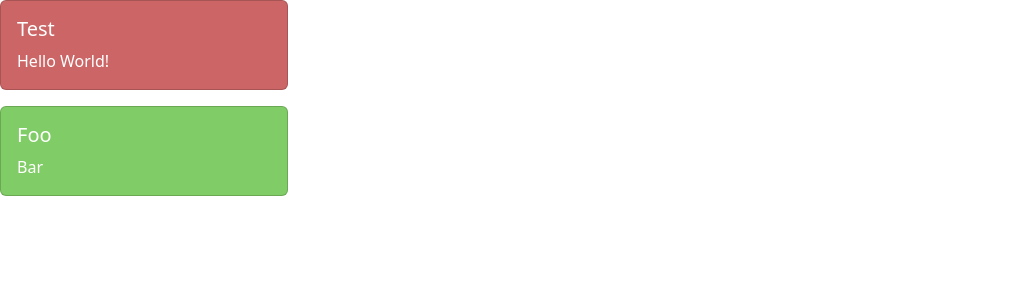
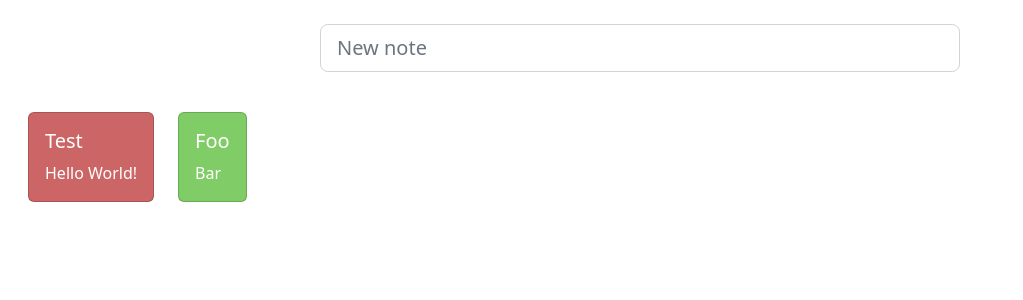
Before and after one commit to Gabgra11/PlanAhead, a Flask app: page / in a window 1280 px wide. Shown: the part 56-356 px from the top of the page, without its empty margins (0-1023 px from the left). Run offline with Flask 2, Linux system fonts and the light colour scheme.

Commit message:
Implement new note form.

```diff
--- a/app.py
+++ b/app.py
@@ -1,6 +1,5 @@
 '''
 TODO: Figure out how to directly input class string with Jinja
-TODO: Arrange cards properly
 TODO: Implement create new note form
 TODO: Add tag editor page
 TODO: Implement search note/tage feature
@@ -9,16 +8,23 @@ TODO: Tag-based styling
 TODO: Click on tag to sort by tag
 TODO: Light/Dark mode toggle
 TODO: DB integration
+TODO: Calendar view
 '''
 
-from flask import Flask, render_template
+from flask import Flask, render_template, request
 from scripts import notes
 
 app = Flask(__name__)
 
-@app.route("/")
+user_notes = [notes.Note("Test", "Hello World!", "light_red"), notes.Note("Foo", "Bar", "light_green")]
+
+@app.route("/", methods=["GET", "POST"])
 def home():
-    user_notes = [notes.Note("Test", "Hello World!", "light_red"), notes.Note("Foo", "Bar", "light_green")]
+    global user_notes
+    if request.method == "POST":
+        user_notes.append(notes.Note(request.form["title"], "", "light_blue"))
+
+
     return render_template("index.html", notes=user_notes)
 
 if __name__ == "__main__":
--- a/templates/index.html
+++ b/templates/index.html
@@ -19,7 +19,7 @@
         <span class="navbar-toggler-icon"></span>
       </button>
       <div class="collapse navbar-collapse" id="navbarSupportedContent">
-        <ul class="navbar-nav me-auto mb-2 mb-lg-0">
+        <ul class="navbar-nav me-auto mb-2 w-auto mb-lg-0">
           <li class="nav-item">
             <a class="nav-link" href="#">Tags</a>
           </li>
@@ -32,28 +32,38 @@
     </div>
   </nav>
 
+  <br>
 
+  <div class="d-flex justify-content-center w-100">
+    <form method="POST" class="form-inline w-50">
+      <input class="form-control form-control-lg" type="text" name="title" placeholder="New note">
+    </form>
+  </div>
 
-  <div class="card-columns">
+  <br>
+
+  <div class="row m-3">
     {% for note in notes %}
+    <div class="col col-lg-auto">
       {% if note.style == "light_red" %}
-      <div class="card text-white bg-light_red mb-3" style="width: 18rem;">
+        <div class="card text-white bg-light_red mb-2 w-auto" style="width: 18rem;">
       {% elif note.style == "light_orange" %}
-      <div class="card text-white bg-light_orange mb-3" style="width: 18rem;">
+        <div class="card text-white bg-light_orange mb-2 w-auto" style="width: 18rem;">
       {% elif note.style == "light_yellow" %}
-      <div class="card text-white bg-light_yellow mb-3" style="width: 18rem;">
+        <div class="card text-white bg-light_yellow mb-2 w-auto" style="width: 18rem;">
       {% elif note.style == "light_green" %}
-      <div class="card text-white bg-light_green mb-3" style="width: 18rem;">
+        <div class="card text-white bg-light_green mb-2 w-auto" style="width: 18rem;">
       {% elif note.style == "light_blue" %}
-      <div class="card text-white bg-light_blue mb-3" style="width: 18rem;">
+        <div class="card text-white bg-light_blue mb-2 w-auto" style="width: 18rem;">
       {% elif note.style == "light_purple" %}
-      <div class="card text-white bg-light_purple mb-3" style="width: 18rem;">
+        <div class="card text-white bg-light_purple mb-2 w-auto" style="width: 18rem;">
       {% else %}
         <div class="card" style="width: 18rem;">
       {% endif %}
         <div class="card-body">
           <h5 class="card-title">{{ note.title }}</h5>
           <p class="card-text">{{ note.body }}</p>
+        </div>
       </div>
     </div>
     {% endfor %}
```
Also changed, not shown: static/style.css (line endings or trailing spaces). Lines whose indentation alone changed are shown as unchanged.
